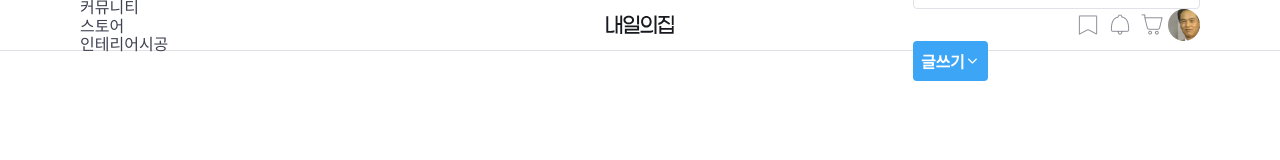
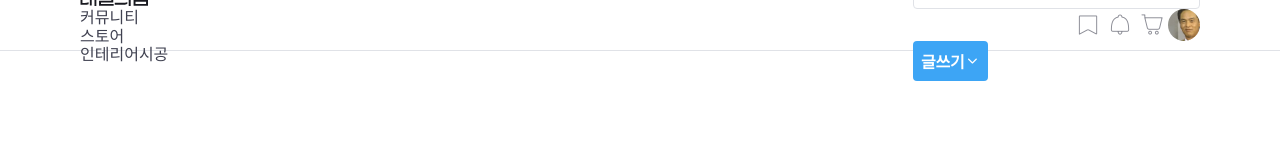
Before and after one commit to hanbitguri/js-tomorrow-house, a website: page index.html in a window 1280 px wide. Drawn offline with nearby package versions, Linux system fonts and the light colour scheme; files that its build step writes are made by us from their sources; files whose address does not match are found by name.

Commit message:
20220926 C&P

```diff
--- a/styles/layouts/_gnb.scss
+++ b/styles/layouts/_gnb.scss
@@ -38,4 +38,11 @@
     height: 50px;
     @include flexbox(between);
   }
+  @include responsive(T) {
+    // 768px 이상 !
+    .logo {
+      position: static;
+      transform: none;
+    }
+  }
 }
```
